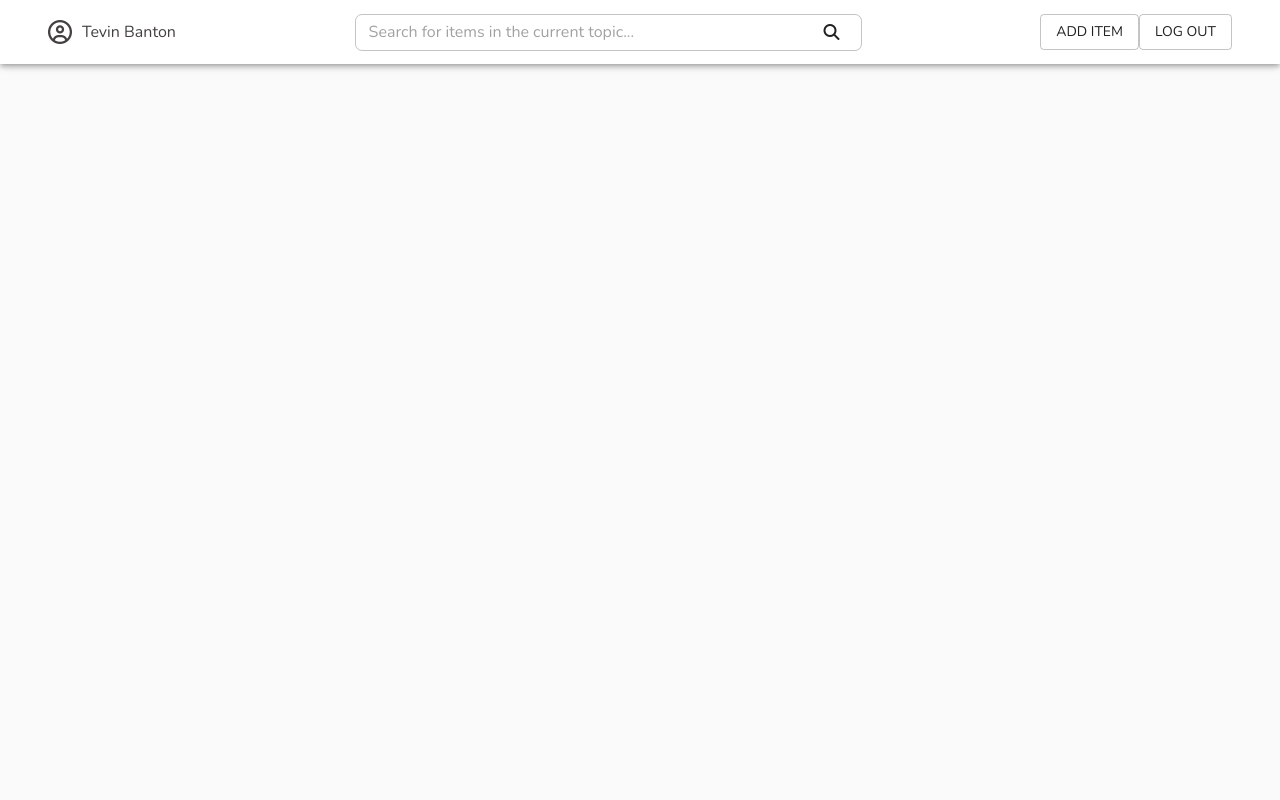
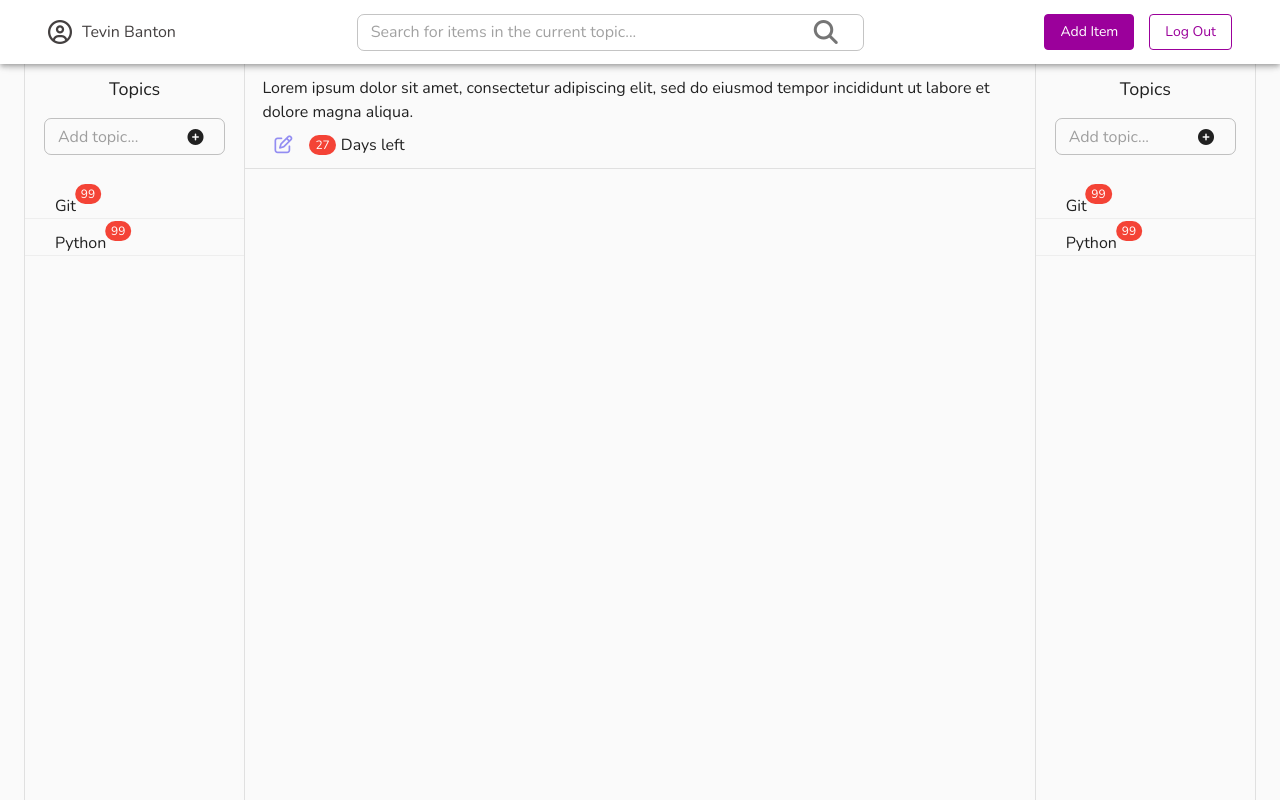
Before and after one commit to TevinAB/SpaceRep, a React (Create React App) app in the folder client/: page /home in a window 1280 px wide. Built offline with nearby package versions, Linux system fonts and the light colour scheme.

Commit message:
started panel and feed components

```diff
--- a/client/src/App.js
+++ b/client/src/App.js
@@ -9,6 +9,12 @@ import { BrowserRouter as Router, Route, Switch } from 'react-router-dom';
 const theme = createMuiTheme({
   typography: {
     fontFamily: '"Nunito", sans-serif',
+  },
+  palette: {
+    primary: {
+      main: '#9B009B',
+      dark: '#750675',
+    },
   },
 });
 
--- a/client/src/components/Home/Home.js
+++ b/client/src/components/Home/Home.js
@@ -1,12 +1,24 @@
 import React from 'react';
 import NavBar from './subcomponents/NavBar';
+import Panel from './subcomponents/Panel';
 import { Box } from '@material-ui/core';
+import { makeStyles } from '@material-ui/core/styles';
+import Feed from './subcomponents/Feed';
+
+const useStyle = makeStyles((theme) => ({
+  wrapperContainer: {
+    display: 'flex',
+  },
+}));
 
 function Home() {
+  const classes = useStyle();
   return (
-    <Box>
+    <Box classes={{ root: classes.wrapperContainer }}>
       <NavBar />
-      <Box></Box>
+      <Panel />
+      <Feed />
+      <Panel />
     </Box>
   );
 }
--- /dev/null
+++ b/client/src/components/Home/subcomponents/Feed.js
@@ -0,0 +1,24 @@
+import React from 'react';
+import { makeStyles } from '@material-ui/core/styles';
+import { Box } from '@material-ui/core';
+import FeedItem from './FeedItem';
+
+const useStyle = makeStyles((theme) => ({
+  container: {
+    maxWidth: '820px',
+    width: '64.0625%',
+    height: 'calc(100vh - 64px)',
+    paddingTop: '64px',
+  },
+}));
+
+function Feed() {
+  const classes = useStyle();
+  return (
+    <Box classes={{ root: classes.container }}>
+      <FeedItem question='Lorem ipsum dolor sit amet, consectetur adipiscing elit, sed do eiusmod tempor incididunt ut labore et dolore magna aliqua.' />
+    </Box>
+  );
+}
+
+export default Feed;
--- /dev/null
+++ b/client/src/components/Home/subcomponents/FeedItem.js
@@ -0,0 +1,65 @@
+import React from 'react';
+import { makeStyles } from '@material-ui/core/styles';
+import {
+  IconButton,
+  Box,
+  Typography,
+  Collapse,
+  Badge,
+} from '@material-ui/core';
+
+const useStyle = makeStyles((theme) => ({
+  questionBox: {
+    padding: '0px 17px',
+    borderBottom: `1px solid ${theme.palette.grey[300]}`,
+  },
+  titleBox: {
+    paddingTop: '12px',
+  },
+  detailBox: {
+    paddingBottom: '2px',
+  },
+  editButton: {
+    fontSize: '18px',
+    color: '#938DF2',
+    marginRight: '5px',
+  },
+  leftDetails: {
+    display: 'flex',
+    alignItems: 'center',
+  },
+  badge: {
+    position: 'relative',
+    transform: 'none',
+    marginRight: '5px',
+  },
+}));
+
+function FeedItem({ question, answer }) {
+  const classes = useStyle();
+
+  const questionBox = (
+    <Box classes={{ root: classes.questionBox }}>
+      <Box classes={{ root: classes.titleBox }}>
+        <Typography>{question}</Typography>
+      </Box>
+      <Box classes={{ root: classes.detailBox }}>
+        <Box classes={{ root: classes.leftDetails }}>
+          <IconButton classes={{ root: classes.editButton }}>
+            <i className='far fa-edit'></i>
+          </IconButton>
+          <div style={{ display: 'flex', alignItems: 'center' }}>
+            <Badge
+              classes={{ badge: classes.badge }}
+              badgeContent={27}
+              color='error'
+            ></Badge>
+            <Typography>Days left</Typography>
+          </div>
+        </Box>
+      </Box>
+    </Box>
+  );
+  return <Box>{questionBox}</Box>;
+}
+export default FeedItem;
--- a/client/src/components/Home/subcomponents/NavBar.js
+++ b/client/src/components/Home/subcomponents/NavBar.js
@@ -4,9 +4,9 @@ import {
   Toolbar,
   Button,
   TextField,
-  InputAdornment,
   Container,
   Box,
+  IconButton,
 } from '@material-ui/core';
 import { makeStyles } from '@material-ui/core/styles';
 
@@ -22,11 +22,49 @@ const useStyle = makeStyles((theme) => ({
   userDisplay: {
     display: 'flex',
     alignItems: 'center',
+    marginRight: '15px',
+    [theme.breakpoints.down('sm')]: {
+      display: 'none',
+    },
   },
   searchBar: {
     height: '37px',
     width: '100%',
     borderRadius: '7px',
+  },
+  searchButton: {
+    display: 'none',
+    flexDirection: 'column',
+    justifyContent: 'center',
+    alignItems: 'center',
+    fontSize: '20px',
+    [theme.breakpoints.down('sm')]: {
+      display: 'flex',
+    },
+  },
+  serachContainer: {
+    minWidth: '155px',
+    width: '507px',
+    maxWidth: '507px',
+    flexShrink: 1,
+    [theme.breakpoints.down('sm')]: {
+      display: 'none',
+    },
+  },
+  addItem: {
+    backgroundColor: theme.palette.primary.main,
+    borderColor: theme.palette.primary.main,
+    color: theme.palette.primary.contrastText,
+    '&:hover': {
+      backgroundColor: theme.palette.primary.dark,
+    },
+    textTransform: 'capitalize',
+  },
+  logOut: {
+    borderColor: theme.palette.primary.main,
+    color: theme.palette.primary.main,
+    textTransform: 'capitalize',
+    marginLeft: '15px',
   },
 }));
 
@@ -42,36 +80,44 @@ function NavBar() {
     </Box>
   );
 
+  //To allow addItem button to be placed at a different location on smaller screens
+  const addItem = (
+    <Button className={`${classes.addItem}`} variant='outlined'>
+      Add Item
+    </Button>
+  );
+
   const buttonContainer = (
-    <div style={{ flexShrink: 0 }}>
-      <Button variant='outlined'>Add Item</Button>
-      <Button variant='outlined'>Log out</Button>
+    <div style={{ flexShrink: 0, marginLeft: '15px' }}>
+      {addItem}
+      <Button className={`${classes.logOut}`} variant='outlined'>
+        Log out
+      </Button>
     </div>
   );
 
   const searchBar = (
-    <div
-      style={{
-        minWidth: '155px',
-        width: '507px',
-        maxWidth: '507px',
-        flexShrink: 1,
-      }}
-    >
+    <Box classes={{ root: classes.serachContainer }}>
       <TextField
-        style={{ width: '100%' }}
+        fullWidth
         placeholder='Search for items in the current topic...'
         variant='outlined'
         InputProps={{
           classes: { root: classes.searchBar },
           endAdornment: (
-            <InputAdornment>
+            <IconButton>
               <i class='fas fa-search'></i>
-            </InputAdornment>
+            </IconButton>
           ),
         }}
       />
-    </div>
+    </Box>
+  );
+
+  const searchButton = (
+    <Box classes={{ root: classes.searchButton }}>
+      <i class='fas fa-search'></i>
+    </Box>
   );
 
   return (
@@ -80,6 +126,7 @@ function NavBar() {
         <Toolbar>
           <Container classes={{ root: classes.navContainer }}>
             {userDisplay}
+            {searchButton}
             {searchBar}
             {buttonContainer}
           </Container>
--- /dev/null
+++ b/client/src/components/Home/subcomponents/Panel.js
@@ -0,0 +1,79 @@
+import React from 'react';
+import { makeStyles } from '@material-ui/core/styles';
+import { TextField, InputAdornment, Box, Typography } from '@material-ui/core';
+import PanelItem from './PanelItem';
+
+const useStyle = makeStyles((theme) => ({
+  container: {
+    maxWidth: '230px',
+    borderRight: `1px solid ${theme.palette.grey[300]}`,
+    borderLeft: `1px solid ${theme.palette.grey[300]}`,
+    width: '17.96875%',
+    height: '100vh',
+    paddingTop: '64px',
+  },
+  searchBar: {
+    height: '37px',
+    width: '100%',
+    borderRadius: '7px',
+  },
+  searchContainer: {
+    minWidth: '193px',
+    maxWidth: '193px',
+  },
+  topicBox: {
+    padding: '15px 19px 27px',
+  },
+  titleBox: {
+    padding: '12px 0px 0px',
+  },
+  title: {
+    fontSize: '1.125rem',
+    textAlign: 'center',
+  },
+}));
+
+function Panel() {
+  const classes = useStyle();
+
+  const title = (
+    <Box classes={{ root: classes.titleBox }}>
+      <Typography classes={{ root: classes.title }}>Topics</Typography>
+    </Box>
+  );
+
+  const addTopic = (
+    <Box classes={{ root: classes.topicBox }}>
+      <TextField
+        fullWidth
+        placeholder='Add topic...'
+        variant='outlined'
+        InputProps={{
+          classes: { root: classes.searchBar },
+          endAdornment: (
+            <InputAdornment>
+              <i class='fas fa-plus-circle'></i>
+            </InputAdornment>
+          ),
+        }}
+      />
+    </Box>
+  );
+
+  const items = (
+    <Box>
+      <PanelItem type='topics' text='Git' />
+      <PanelItem type='topics' text='Python' />
+    </Box>
+  );
+
+  return (
+    <Box classes={{ root: classes.container }}>
+      {title}
+      {addTopic}
+      {items}
+    </Box>
+  );
+}
+
+export default Panel;
--- /dev/null
+++ b/client/src/components/Home/subcomponents/PanelItem.js
@@ -0,0 +1,36 @@
+import React from 'react';
+import { makeStyles } from '@material-ui/core/styles';
+import { Box, Typography, Badge } from '@material-ui/core';
+
+const useStyle = makeStyles((theme) => ({
+  container: {
+    borderBottom: `1px solid ${theme.palette.grey[200]}`,
+    padding: '12px 0px 0px 30px',
+  },
+  text: {
+    fontSize: '16px',
+  },
+  badge: {
+    right: '-12px',
+    fontSize: '12px',
+  },
+}));
+
+function PanelItem({ type, text }) {
+  const classes = useStyle();
+
+  return (
+    <Box classes={{ root: classes.container }}>
+      <Badge
+        classes={{ badge: classes.badge }}
+        badgeContent={99}
+        max={99}
+        color='error'
+      >
+        <Typography classes={{ root: classes.text }}>{text}</Typography>
+      </Badge>
+    </Box>
+  );
+}
+
+export default PanelItem;
--- a/client/src/components/Welcome/subcomponents/Form.js
+++ b/client/src/components/Welcome/subcomponents/Form.js
@@ -30,15 +30,16 @@ const useStyle = makeStyles((theme) => ({
   buttonStyle: {
     borderRadius: '27px',
     height: '3rem',
-    backgroundColor: '#9B009B',
+    backgroundColor: theme.palette.primary.main,
     color: '#FCFCFC',
     fontSize: '1rem',
     '&:hover': {
-      backgroundColor: '#750675',
+      backgroundColor: theme.palette.primary.dark,
     },
     [theme.breakpoints.down('xs')]: {
       marginTop: '2rem',
     },
+    textTransform: 'capitalize',
   },
   mainText: {
     fontSize: '2rem',
```
